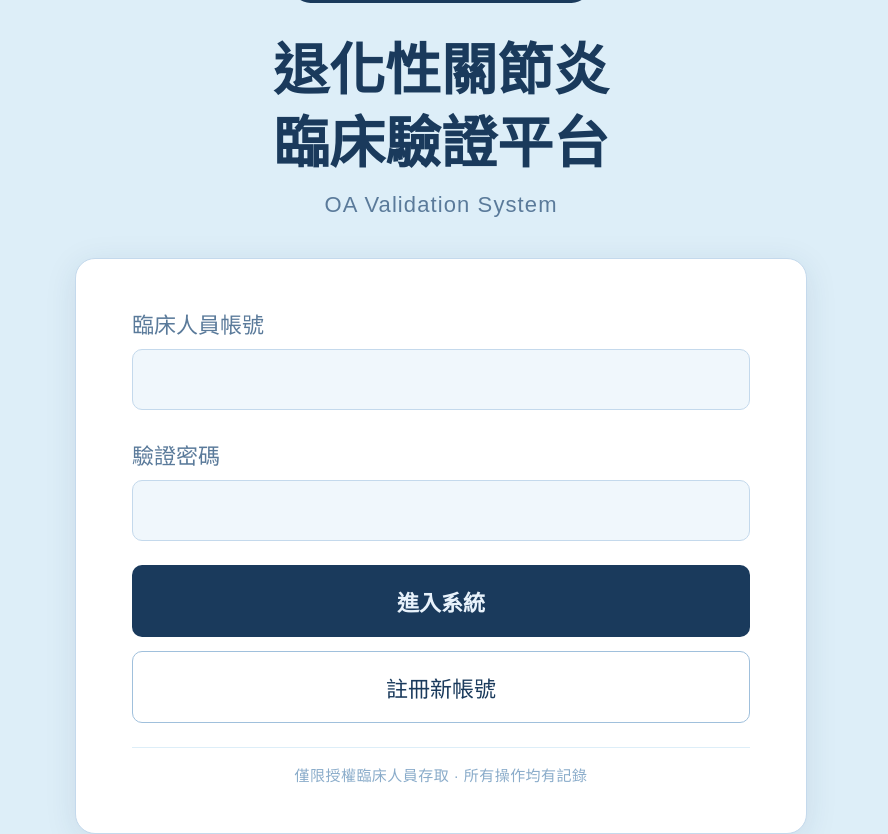
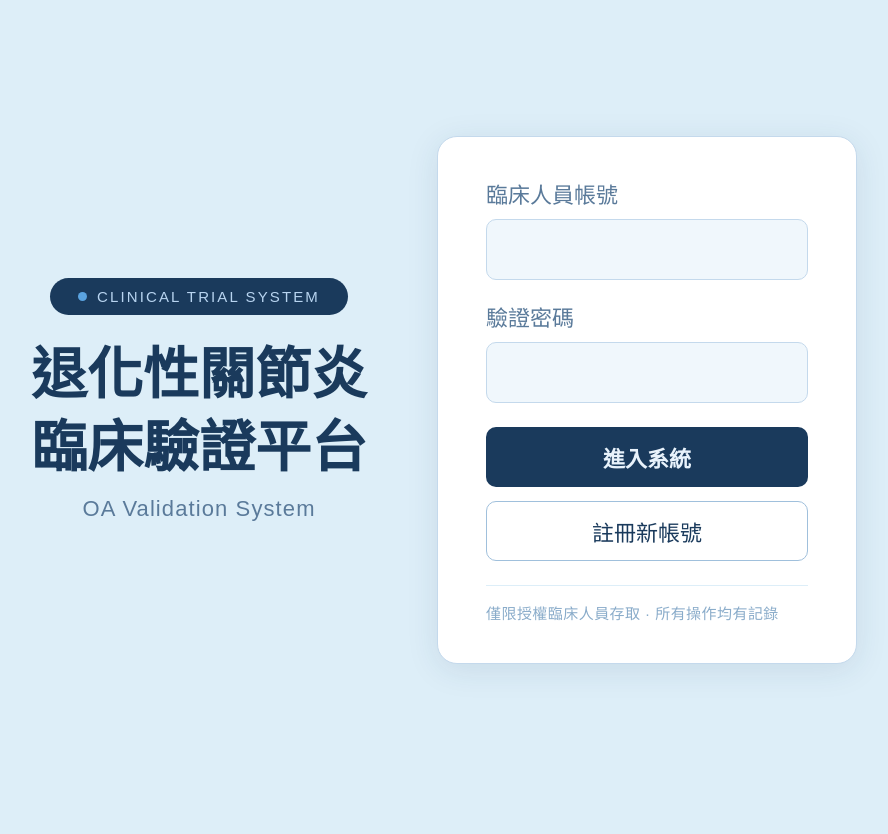
Before and after one commit to JN11540/webClient, a plain HTML site: page www/template/login.html in a window 1280 px wide. Shown: the whole page, without its empty margins (199-1087 px from the left). After the commit the page ends 800 px from the top, so only its background shows below. Drawn offline with Linux system fonts and the light colour scheme.

Commit message:
login-Adjust-layout

```diff
--- a/www/template/login.html
+++ b/www/template/login.html
@@ -13,19 +13,24 @@
       min-height: 100vh;
       background: #ddeef8;
       display: flex;
-      align-items: stretch;
+      align-items: center;
       justify-content: center;
       font-family: 'Microsoft JhengHei', '微軟正黑體', sans-serif;
     }
 
     .wrapper {
       width: 100%;
-      max-width: 860px;
+      max-width: 960px;
+      display: flex;
+      flex-direction: row;
+      align-items: center;
+      gap: 4rem;
+      padding: 2rem 4rem;
+    }
+
+    .left-panel {
+      flex: 1;
       text-align: center;
-      display: flex;
-      flex-direction: column;
-      justify-content: center;
-      padding: 3rem 4rem;
     }
 
     .badge {
@@ -38,7 +43,7 @@
       border-radius: 30px;
       font-size: 15px;
       letter-spacing: 0.14em;
-      margin-bottom: 2rem;
+      margin-bottom: 1.5rem;
       align-self: center;
     }
 
@@ -62,19 +67,20 @@
       font-size: 22px;
       color: #5a7a9a;
       letter-spacing: 0.05em;
-      margin-bottom: 2.5rem;
+      margin-bottom: 0;
     }
 
     .card {
+      flex: 0 0 420px;
       background: #ffffff;
       border-radius: 20px;
       border: 1px solid #c4d9ec;
-      padding: 3rem 3.5rem;
+      padding: 2.5rem 3rem;
       box-shadow: 0 6px 32px rgba(26, 58, 92, 0.1);
     }
 
     .field {
-      margin-bottom: 1.75rem;
+      margin-bottom: 1.25rem;
       text-align: left;
     }
 
@@ -107,7 +113,7 @@
 
     .btn-primary {
       width: 100%;
-      padding: 20px;
+      padding: 14px;
       background: #1a3a5c;
       color: #e8f2fb;
       border: none;
@@ -124,7 +130,7 @@
 
     .btn-secondary {
       width: 100%;
-      padding: 19px;
+      padding: 13px;
       background: transparent;
       color: #1a3a5c;
       border: 1.5px solid #a0c0dc;
@@ -154,13 +160,14 @@
 <body>
   <div class="wrapper">
 
-    <div class="badge">
-      <span class="badge-dot"></span>
-      CLINICAL TRIAL SYSTEM
+    <div class="left-panel">
+      <div class="badge">
+        <span class="badge-dot"></span>
+        CLINICAL TRIAL SYSTEM
+      </div>
+      <h1>退化性關節炎<br>臨床驗證平台</h1>
+      <p class="subtitle">OA Validation System</p>
     </div>
-
-    <h1>退化性關節炎<br>臨床驗證平台</h1>
-    <p class="subtitle">OA Validation System</p>
 
     <div class="card">
       <div class="field">
```
